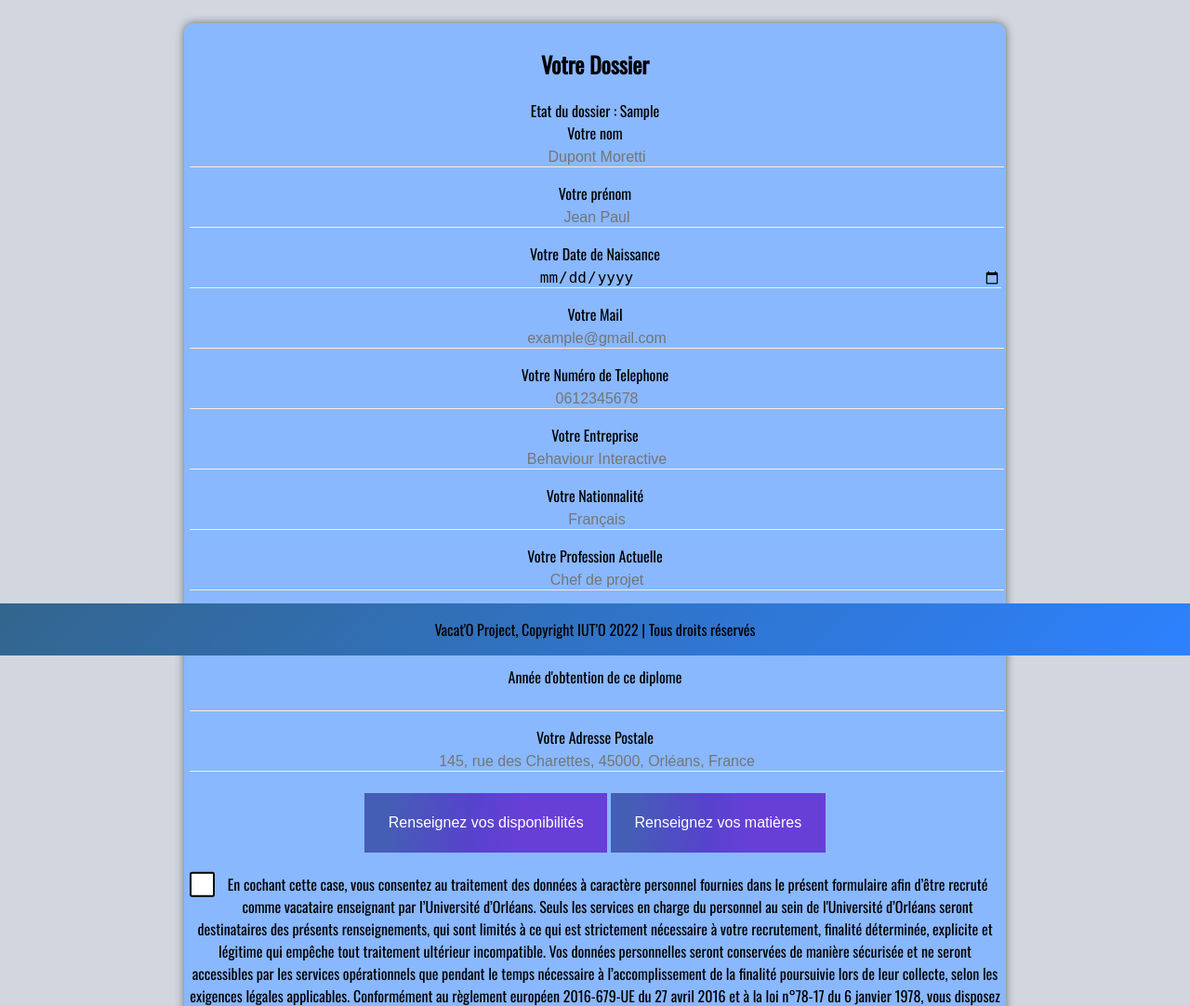
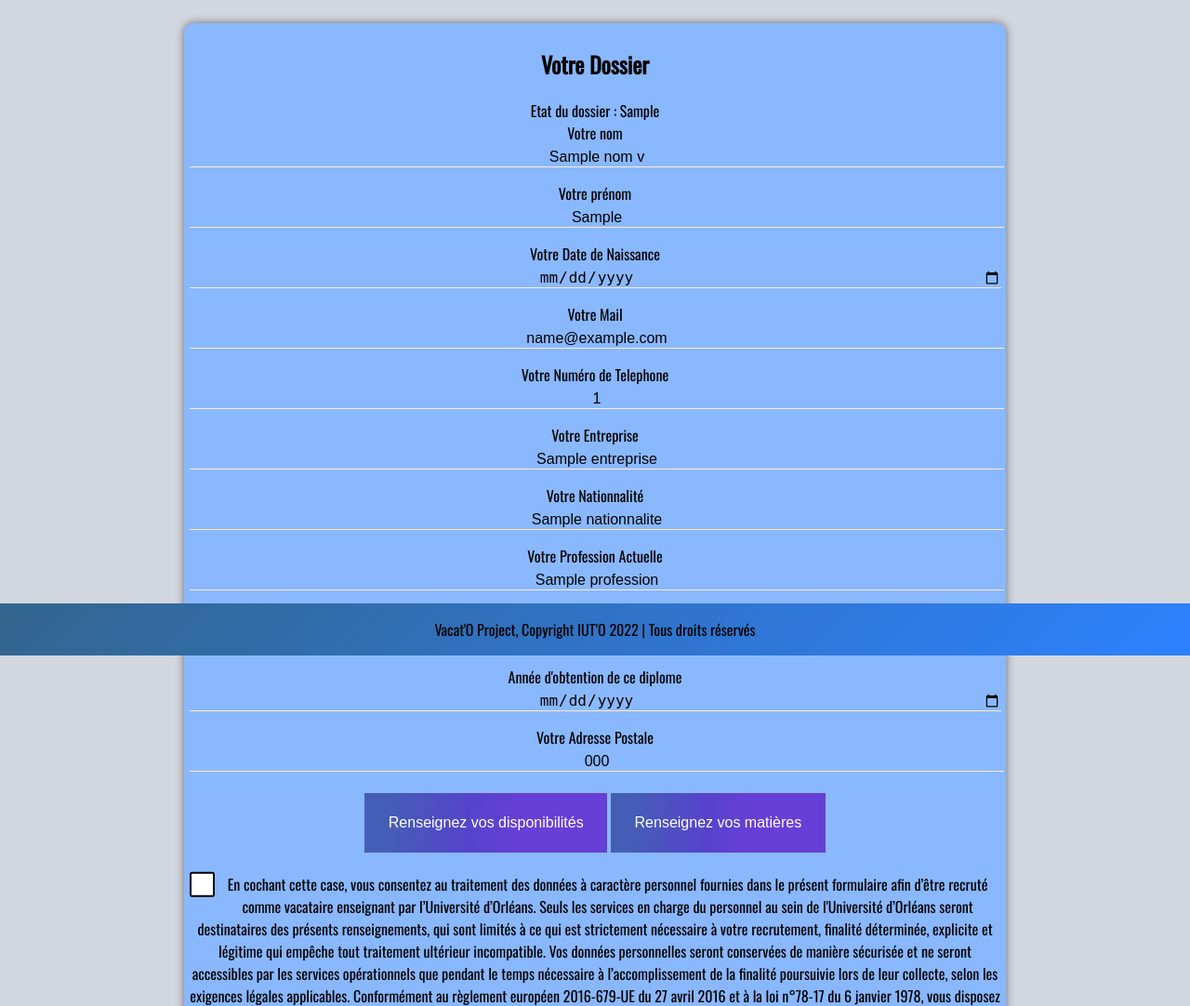
Before and after one commit to NathanBourdere/SAE3.05_grp_NathanBourdere_2A, a Python web app: template app/templates/dossier_vacataire.html in a window 1280 px wide. Shown: the part 95-1177 px from the top of the page at 93% size. Run offline with Jinja, Linux system fonts and the light colour scheme; the template is opened without the code that fills it: most values are stand-ins (such as "Sample title", 1, 10 or a date in 2020).

Commit message:
Préremplissage des champs du dossier vacataire quand celui ci est présent dans la base de données.

```diff
--- a/app/templates/dossier_vacataire.html
+++ b/app/templates/dossier_vacataire.html
@@ -13,28 +13,28 @@
   <br>
   <form name=”formulaireTD1” method=”POST”>
     <label>Votre nom</label>
-    <input class="doc" type="Text" name="nomDoc" required placeholder="Dupont Moretti">
+    <input class="doc" type="Text" name="nomDoc" required placeholder="Dupont Moretti" value="{{ nom_v }}">
     <label>Votre prénom</label>
-    <input class="doc" type="Text" name="prenomDoc" required placeholder="Jean Paul">
+    <input class="doc" type="Text" name="prenomDoc" required placeholder="Jean Paul" value="{{ prenom_v }}">
     <label>Votre Date de Naissance</label>
-    <input class="doc" type="date" name="ddnDoc" pattern="[0-9]{2})-([0-9]{2})-([0-9]{4})" value="" required
+    <input class="doc" type="date" name="ddnDoc" pattern="[0-9]{2})-([0-9]{2})-([0-9]{4})" value="{{ ddn_v }}" required
       onchange="check_ddn(value,this)">
     <label>Votre Mail</label>
-    <input class="doc" type="email" name="mailDoc" required placeholder="example@gmail.com">
+    <input class="doc" type="email" name="mailDoc" required placeholder="example@gmail.com" value="{{ mail_v }}">
     <label>Votre Numéro de Telephone</label>
-    <input class="doc" type="tel" name="telDoc" pattern=[\d]{10,12} required placeholder="0612345678">
+    <input class="doc" type="tel" name="telDoc" pattern=[\d]{10,12} required placeholder="0612345678" value="{{ num_tel_v }}">
     <label>Votre Entreprise</label>
-    <input class="doc" type="Text" name="Entreprise" placeholder="Behaviour Interactive">
+    <input class="doc" type="Text" name="Entreprise" placeholder="Behaviour Interactive" value="{{ entreprise }}">
     <label>Votre Nationnalité</label>
-    <input class="doc" type="text" name="nationnalite", placeholder="Français">
+    <input class="doc" type="text" name="nationnalite", placeholder="Français" value="{{ nationnalite }}">
     <label>Votre Profession Actuelle</label>
-    <input class="doc" type="text" name="profession" placeholder="Chef de projet">
+    <input class="doc" type="text" name="profession" placeholder="Chef de projet" value="{{ profession }}">
     <label>Votre Meilleur Diplome</label>
-    <input class="doc" type="text" name="diplome" placeholder="BUT Informatique">
+    <input class="doc" type="text" name="diplome" placeholder="BUT Informatique", value="{{ meilleur_diplome }}">
     <label>Année d'obtention de ce diplome</label>
-    <input class="doc" type="text" name="anneeObtention">
+    <input class="doc" type="date" name="anneeObtention" value="{{ annee_obtiention }}">
     <label>Votre Adresse Postale</label>
-    <input class="doc" type="text" name="adresse" placeholder="145, rue des Charettes, 45000, Orléans, France">
+    <input class="doc" type="text" name="adresse" placeholder="145, rue des Charettes, 45000, Orléans, France" value="{{ adresse_postale }}">
     <a href="/disponibilites/"><input class="doc" type="Button" value="Renseignez vos disponibilités"></a>
     <a href="/matieres/"><input class="doc" type="button" value="Renseignez vos matières"></a>
     <br>
--- a/app/views.py
+++ b/app/views.py
@@ -277,10 +277,12 @@ def check_cours():
 @login_required
 def edit_dossier():
     vacataire = get_vacataire(current_user.id_vacataire)
-    print(vacataire.id_vacataire)
     etat_dossier_user = db.session.query(GererDossier.etat_dossier).filter(current_user.id_vacataire==GererDossier.id_vacataire).join(Vacataire,Vacataire.id_vacataire==GererDossier.id_vacataire).first()
     date_fr_modif = db.session.query(GererDossier.date_modif,GererDossier.heure_modif).filter(current_user.id_vacataire==GererDossier.id_vacataire).join(Vacataire,Vacataire.id_vacataire==GererDossier.id_vacataire).first()
-    return render_template('dossier_vacataire.html',etat_doc=etat_dossier_user,date_modif=date_fr_modif)
+    if not vacataire is None:
+        return render_template("dossier_vacataire.html", etat_doc=etat_dossier_user, date_modif=date_fr_modif, nom_v=vacataire.nom_v, prenom_v=vacataire.prenom_v, ddn_v=vacataire.ddn_v, mail_v=vacataire.mail_v, num_tel_v=vacataire.num_tel_v, entreprise=vacataire.entreprise, nationnalite=vacataire.nationnalite, profession=vacataire.profession, meilleur_diplome=vacataire.meilleur_diplome, annee_obtiention=vacataire.annee_obtiention, adresse_postale=vacataire.adresse_postale)
+    else:
+        return render_template('dossier_vacataire.html',etat_doc=etat_dossier_user,date_modif=date_fr_modif, nom_v="", prenom_v="", ddn_v="", mail_v="", num_tel_v="", entreprise="", nationnalite="", profession="", meilleur_diplome="", annee_obtiention="", adresse_postale="")
 
 @app.route('/menu_vacataire/')
 @login_required
```
